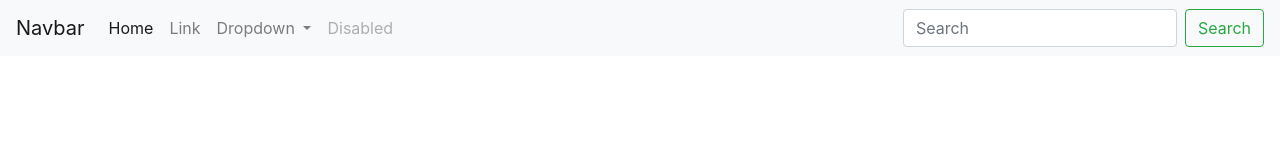
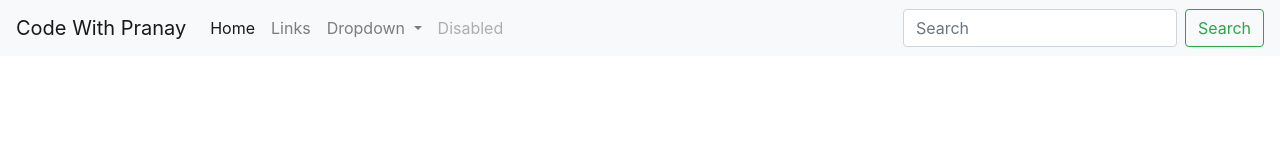
Before and after one commit to Pranaybhute/gitTutorial, a plain HTML site: page mywebsite/index.html in a window 1280 px wide. Drawn offline with nearby package versions, Linux system fonts and the light colour scheme.

Commit message:
code with pranay add

```diff
--- a/mywebsite/index.html
+++ b/mywebsite/index.html
@@ -12,7 +12,7 @@
   </head>
   <body>
     <nav class="navbar navbar-expand-lg navbar-light bg-light">
-        <a class="navbar-brand" href="#">Navbar</a>
+        <a class="navbar-brand" href="#">Code With Pranay</a>
         <button class="navbar-toggler" type="button" data-toggle="collapse" data-target="#navbarSupportedContent" aria-controls="navbarSupportedContent" aria-expanded="false" aria-label="Toggle navigation">
           <span class="navbar-toggler-icon"></span>
         </button>
@@ -23,7 +23,7 @@
               <a class="nav-link" href="#">Home <span class="sr-only">(current)</span></a>
             </li>
             <li class="nav-item">
-              <a class="nav-link" href="#">Link</a>
+              <a class="nav-link" href="#">Links</a>
             </li>
             <li class="nav-item dropdown">
               <a class="nav-link dropdown-toggle" href="#" id="navbarDropdown" role="button" data-toggle="dropdown" aria-haspopup="true" aria-expanded="false">
```
